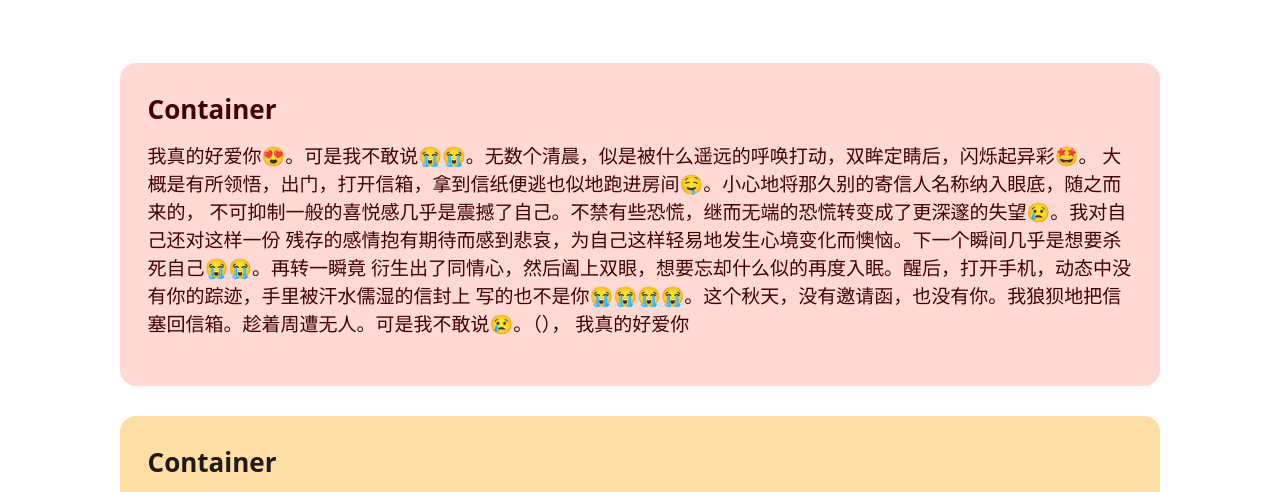
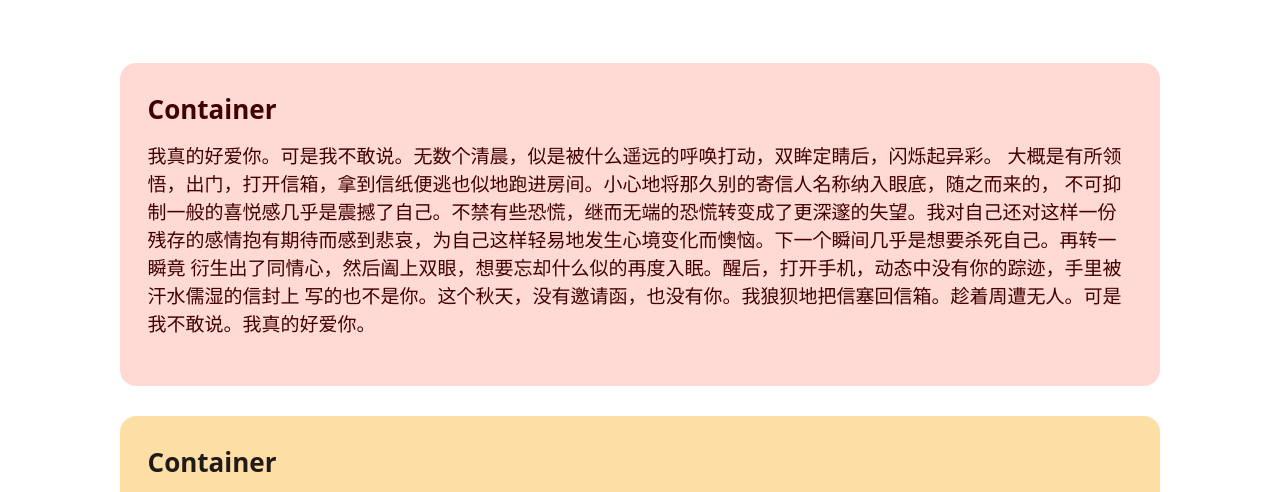
Before and after one commit to PrismeX-Studio/Prismex-studio.github.io, a plain HTML site: page pages/home.html in a window 1280 px wide. Shown: the part 303-795 px from the top of the page. Drawn offline with nearby package versions, Linux system fonts and the light colour scheme.

Commit message:
home.html

```diff
--- a/pages/home.html
+++ b/pages/home.html
@@ -409,13 +409,12 @@
                     Container
                 </h2>
                 <p>
-                    我真的好爱你😍。可是我不敢说😭😭。无数个清晨，似是被什么遥远的呼唤打动，双眸定睛后，闪烁起异彩🤩。
-                    大概是有所领悟，出门，打开信箱，拿到信纸便逃也似地跑进房间🤤。小心地将那久别的寄信人名称纳入眼底，随之而来的，
-                    不可抑制一般的喜悦感几乎是震撼了自己。不禁有些恐慌，继而无端的恐慌转变成了更深邃的失望😢。我对自己还对这样一份
-                    残存的感情抱有期待而感到悲哀，为自己这样轻易地发生心境变化而懊恼。下一个瞬间几乎是想要杀死自己😭😭。再转一瞬竟
+                    我真的好爱你。可是我不敢说。无数个清晨，似是被什么遥远的呼唤打动，双眸定睛后，闪烁起异彩。
+                    大概是有所领悟，出门，打开信箱，拿到信纸便逃也似地跑进房间。小心地将那久别的寄信人名称纳入眼底，随之而来的，
+                    不可抑制一般的喜悦感几乎是震撼了自己。不禁有些恐慌，继而无端的恐慌转变成了更深邃的失望。我对自己还对这样一份
+                    残存的感情抱有期待而感到悲哀，为自己这样轻易地发生心境变化而懊恼。下一个瞬间几乎是想要杀死自己。再转一瞬竟
                     衍生出了同情心，然后阖上双眼，想要忘却什么似的再度入眠。醒后，打开手机，动态中没有你的踪迹，手里被汗水儒湿的信封上
-                    写的也不是你😭😭😭😭。这个秋天，没有邀请函，也没有你。我狼狈地把信塞回信箱。趁着周遭无人。可是我不敢说😢。（），
-                    我真的好爱你
+                    写的也不是你。这个秋天，没有邀请函，也没有你。我狼狈地把信塞回信箱。趁着周遭无人。可是我不敢说。我真的好爱你。
                 </p>
             </div>
             <div class="container2">
```
